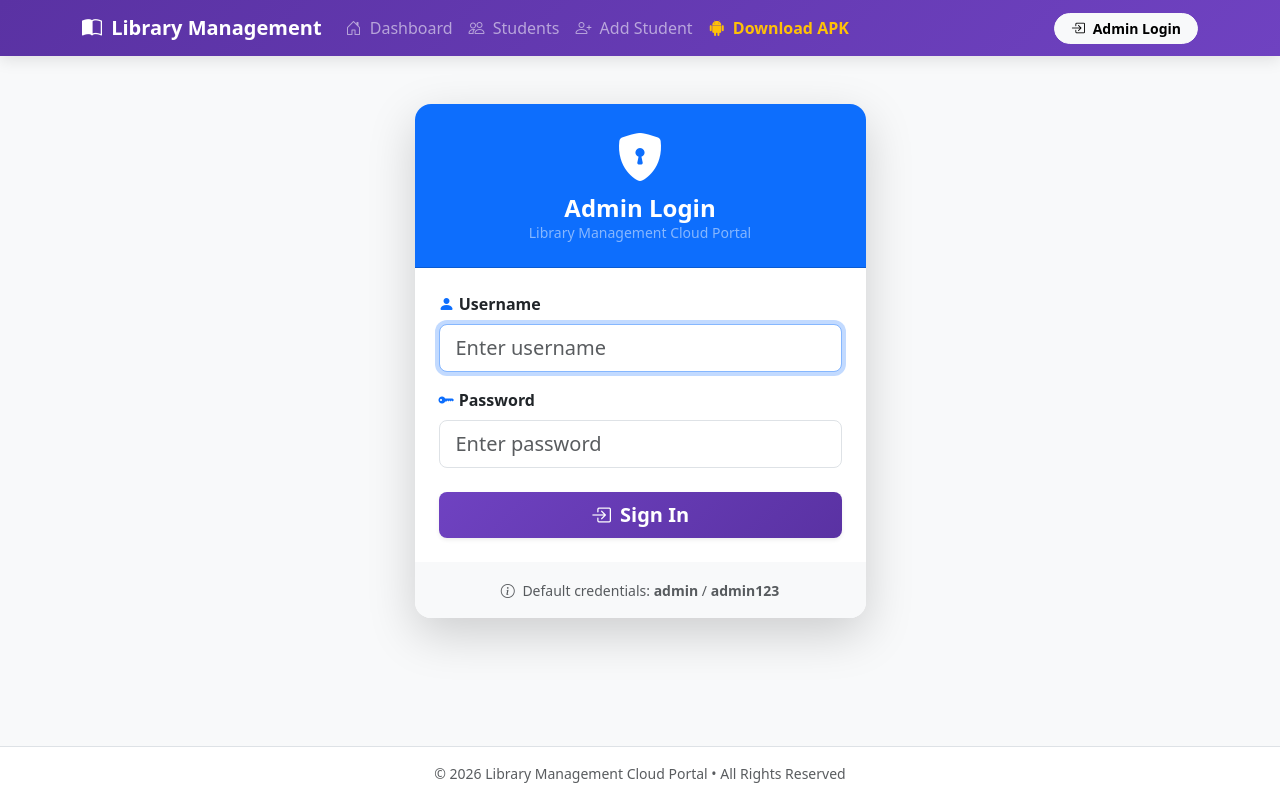
After one commit to kushbinary/library-management, a Flask app: page /login in a window 1280 px wide. The commit adds this page. Run offline with Flask 3, Linux system fonts and the light colour scheme.

Commit message:
Fix 500 Internal Server Error, add cloud DB auto-initialization and Admin Login authentication system

```diff
--- a/backend/app.py
+++ b/backend/app.py
@@ -1,38 +1,67 @@
 """
-Library Management Application - Backend API
+Library Management Application - Backend API & Cloud Portal
 
 Features:
-- Student registration with admission details
-- SQLite database persistence
+- Cloud-ready Database (PostgreSQL & SQLite auto-fallback)
+- User Authentication (Admin Login, Password hashing & session protection)
+- Student registration & seat management with admission details
 - WhatsApp integration via Twilio
-- Cron jobs for expired admission notifications
-- REST API endpoints
+- Expiry notification tracking & cron endpoints
+- REST API for Mobile App synchronization
+- Direct Android APK distribution
 """
 
 import os
 import datetime
-from flask import Flask, jsonify, request, render_template, flash, redirect, url_for, send_from_directory
+from functools import wraps
+from flask import Flask, jsonify, request, render_template, flash, redirect, url_for, send_from_directory, session
 from flask_sqlalchemy import SQLAlchemy
 from flask_cors import CORS
-from twilio.rest import Client
+from werkzeug.security import generate_password_hash, check_password_hash
 
-# Load environment variables
+# ----------------- App Configuration -----------------
+app = Flask(__name__, template_folder='templates', static_folder='static')
+app.config['SECRET_KEY'] = os.environ.get('SECRET_KEY', 'library-secret-key-cloud-2026')
+
+# Database configuration: Cloud PostgreSQL or SQLite fallback
+database_url = os.environ.get('DATABASE_URL')
+if database_url:
+    if database_url.startswith("postgres://"):
+        database_url = database_url.replace("postgres://", "postgresql://", 1)
+    app.config['SQLALCHEMY_DATABASE_URI'] = database_url
+else:
+    # Ensure database path is always absolute in the backend folder
+    db_path = os.path.join(os.path.abspath(os.path.dirname(__file__)), 'library.db')
+    app.config['SQLALCHEMY_DATABASE_URI'] = f'sqlite:///{db_path}'
+
+app.config['SQLALCHEMY_TRACK_MODIFICATIONS'] = False
+CORS(app)
+db = SQLAlchemy(app)
+
+# Load Twilio environment variables
 TWILIO_ACCOUNT_SID = os.environ.get('TWILIO_ACCOUNT_SID', 'your_twilio_account_sid_here')
 TWILIO_AUTH_TOKEN = os.environ.get('TWILIO_AUTH_TOKEN', 'your_twilio_auth_token_here')
 TWILIO_WHATSAPP_NUMBER = os.environ.get('TWILIO_WHATSAPP_NUMBER', 'whatsapp:+14155238886')
 ADMIN_PHONE_NUMBER = os.environ.get('ADMIN_PHONE_NUMBER', 'whatsapp:+919999999999')
 
-app = Flask(__name__, template_folder='templates', static_folder='static')
-app.config['SECRET_KEY'] = 'dev-secret-key-change-in-production'
-app.config['SQLALCHEMY_DATABASE_URI'] = 'sqlite:///library.db'
-app.config['SQLALCHEMY_TRACK_MODIFICATIONS'] = False
-CORS(app)
-db = SQLAlchemy(app)
+LIBRARY_CONFIG = {'total_seats': 50}
 
 # ==================== Database Models ====================
 
-# Library settings - total seat capacity
-LIBRARY_CONFIG = {'total_seats': 50}  # Adjust as needed
+class AdminUser(db.Model):
+    __tablename__ = 'admin_users'
+
+    id = db.Column(db.Integer, primary_key=True)
+    username = db.Column(db.String(80), unique=True, nullable=False)
+    password_hash = db.Column(db.String(256), nullable=False)
+    created_at = db.Column(db.DateTime, default=datetime.datetime.utcnow)
+
+    def set_password(self, password):
+        self.password_hash = generate_password_hash(password)
+
+    def check_password(self, password):
+        return check_password_hash(self.password_hash, password)
+
 
 class Student(db.Model):
     __tablename__ = 'students'
@@ -63,10 +92,9 @@ class Student(db.Model):
         }
 
     def get_seat_status(self):
-        """Returns seat availability status"""
-        filled_seats = len(Student.query.all())
+        filled_seats = Student.query.count()
         total = LIBRARY_CONFIG['total_seats']
-        return {'filled': filled_seats, 'total': total, 'available': total - filled_seats}
+        return {'filled': filled_seats, 'total': total, 'available': max(0, total - filled_seats)}
 
     def days_remaining(self):
         if self.expiry_date:
@@ -80,83 +108,133 @@ class Student(db.Model):
         return False
 
 
+# ==================== Database Auto-Initialization ====================
+
+with app.app_context():
+    db.create_all()
+    # Create default admin account if not already created
+    default_admin_username = os.environ.get('ADMIN_USERNAME', 'admin')
+    default_admin_password = os.environ.get('ADMIN_PASSWORD', 'admin123')
+    existing_admin = AdminUser.query.filter_by(username=default_admin_username).first()
+    if not existing_admin:
+        new_admin = AdminUser(username=default_admin_username)
+        new_admin.set_password(default_admin_password)
+        db.session.add(new_admin)
+        db.session.commit()
+        print(f"[AUTH] Default admin created -> Username: {default_admin_username}")
+
+
+# ==================== Authentication Decorator ====================
+
+def login_required(f):
+    @wraps(f)
+    def decorated_function(*args, **kwargs):
+        if 'admin_user' not in session:
+            flash('Please log in with your username and password to access this page.', 'warning')
+            return redirect(url_for('login', next=request.url))
+        return f(*args, **kwargs)
+    return decorated_function
+
+
 # ==================== WhatsApp Service ====================
 
 def send_whatsapp_message(student_name, student_phone, message_type='registration'):
-    """
-    Send WhatsApp message via Twilio
-    Requires valid Twilio Account SID, Auth Token, and WhatsApp number
-    """
-    # In production, uncomment below:
-    # client = Client(TWILIO_ACCOUNT_SID, TWILIO_AUTH_TOKEN)
-    # client.messages.create(
-    #     body=message,
-    #     from_=TWILIO_WHATSAPP_NUMBER,
-    #     to=f'whatsapp:+91{student_phone}'
-    # )
-
-    # Development mode - log message
     if message_type == 'registration':
         message = (
             f"🌟 नई लाइब्रेरी रजिस्ट्रेशन 🎉\n\n"
-            f"नमस्त्र, {student_name}!\n"
+            f"नमस्ते, {student_name}!\n"
             f"आपका लाइब्रेरी मेंबरशिप सफलतापूर्वक रजिस्टर हो गई है।\n\n"
-            f"अपना सम्मान: एक धन्यवाद! 🙏"
+            f"धन्यवाद! 🙏"
         )
     elif message_type == 'expiry_warning':
         message = (
             f"⚠️ लाइब्रेरी मेम्बरशिप समाप्ति सूचना ⚠️\n\n"
-            f"नमस्त्र,\n"
+            f"नमस्ते {student_name},\n"
             f"आपका लाइब्रेरी मेम्बरशिप {datetime.date.today().strftime('%d %B %Y')} को समाप्त हो रहा है।\n"
-            f"कृपया नए से आवंटित करने के लिए संपर्क करें।\n\n"
+            f"कृपया नए से रिन्यू कराने के लिए संपर्क करें।\n\n"
             f"धन्यवाद! 🙏"
         )
+    else:
+        message = f"Library notification for {student_name}"
 
-    # Print message for development/testing
-    print(f"[WHATSAPP MESSAGE SENT]\nTo: {student_phone}\nType: {message_type}\nMessage:\n{message}\n")
-    return f"Message sent to {student_phone}"
+    print(f"[WHATSAPP MESSAGE SENT] To: {student_phone} | Type: {message_type}\n{message}\n")
+    return f"Message processed for {student_phone}"
 
 
-# ==================== Routes - Frontend & APK ====================
+# ==================== Authentication Routes ====================
+
+@app.route('/login', methods=['GET', 'POST'])
+def login():
+    if request.method == 'POST':
+        username = request.form.get('username', '').strip()
+        password = request.form.get('password', '').strip()
+
+        user = AdminUser.query.filter_by(username=username).first()
+        if user and user.check_password(password):
+            session['admin_user'] = user.username
+            session['user_id'] = user.id
+            flash(f'Welcome back, {user.username}!', 'success')
+            next_page = request.form.get('next') or url_for('student_list')
+            return redirect(next_page)
+        else:
+            flash('Invalid username or password. Please try again.', 'danger')
+
+    return render_template('login.html')
+
+
+@app.route('/logout')
+def logout():
+    session.pop('admin_user', None)
+    session.pop('user_id', None)
+    flash('You have been logged out successfully.', 'info')
+    return redirect(url_for('login'))
+
+
+@app.route('/change_password', methods=['GET', 'POST'])
+@login_required
+def change_password():
+    if request.method == 'POST':
+        current_password = request.form.get('current_password', '').strip()
+        new_password = request.form.get('new_password', '').strip()
+        confirm_password = request.form.get('confirm_password', '').strip()
+
+        user = AdminUser.query.filter_by(username=session['admin_user']).first()
+        if not user or not user.check_password(current_password):
+            flash('Current password is incorrect.', 'danger')
+            return render_template('change_password.html')
+
+        if new_password != confirm_password:
+            flash('New passwords do not match.', 'warning')
+            return render_template('change_password.html')
+
+        if len(new_password) < 4:
+            flash('Password must be at least 4 characters long.', 'warning')
+            return render_template('change_password.html')
+
+        user.set_password(new_password)
+        db.session.commit()
+        flash('Password changed successfully!', 'success')
+        return redirect(url_for('student_list'))
+
+    return render_template('change_password.html')
+
+
+# ==================== Frontend Routes ====================
 
 @app.route('/')
 def index():
     return render_template('index.html')
 
 
-@app.route('/download-apk')
-@app.route('/download/LibraryHubPro.apk')
-def download_apk():
-    static_dir = os.path.join(app.root_path, 'static')
-    for fname in ['LibraryHubPro_v1.0.apk', 'LibraryHubPro.apk', 'MyLibbook_v1.0.apk']:
-        if os.path.exists(os.path.join(static_dir, fname)):
-            return send_from_directory(static_dir, fname, as_attachment=True, download_name='LibraryHubPro_v1.0.apk')
-    parent_dir = os.path.abspath(os.path.join(app.root_path, '..'))
-    for fname in ['LibraryHubPro_v1.0.apk', 'LibraryHubPro.apk', 'MyLibbook_v1.0.apk']:
-        if os.path.exists(os.path.join(parent_dir, fname)):
-            return send_from_directory(parent_dir, fname, as_attachment=True, download_name='LibraryHubPro_v1.0.apk')
-    return "APK not found on server", 404
-
-
-@app.route('/download/MyLibbook.apk')
-def download_mylibbook_apk():
-    static_dir = os.path.join(app.root_path, 'static')
-    if os.path.exists(os.path.join(static_dir, 'MyLibbook_v1.0.apk')):
-        return send_from_directory(static_dir, 'MyLibbook_v1.0.apk', as_attachment=True, download_name='MyLibbook_v1.0.apk')
-    parent_dir = os.path.abspath(os.path.join(app.root_path, '..'))
-    if os.path.exists(os.path.join(parent_dir, 'MyLibbook_v1.0.apk')):
-        return send_from_directory(parent_dir, 'MyLibbook_v1.0.apk', as_attachment=True, download_name='MyLibbook_v1.0.apk')
-    return "APK not found on server", 404
-
-
-
 @app.route('/students')
+@login_required
 def student_list():
     students = Student.query.order_by(Student.created_at.desc()).all()
     return render_template('students.html', students=students)
 
 
 @app.route('/add_student', methods=['GET', 'POST'])
+@login_required
 def add_student():
     if request.method == 'POST':
         name = request.form.get('name')
@@ -167,8 +245,18 @@ def add_student():
         seat_number = request.form.get('seat_number')
         expiry_date_str = request.form.get('expiry_date')
 
-        admission_date = datetime.datetime.strptime(admission_date_str, '%Y-%m-%d').date()
-        expiry_date = datetime.datetime.strptime(expiry_date_str, '%Y-%m-%d').date()
+        try:
+            admission_date = datetime.datetime.strptime(admission_date_str, '%Y-%m-%d').date()
+            expiry_date = datetime.datetime.strptime(expiry_date_str, '%Y-%m-%d').date()
+        except (ValueError, TypeError):
+            flash('Invalid date format. Please select valid dates.', 'danger')
+            return render_template('add_student.html')
+
+        # Check if seat is already occupied
+        existing_seat = Student.query.filter_by(seat_number=seat_number).first()
+        if existing_seat:
+            flash(f'Seat {seat_number} is already assigned to {existing_seat.name}. Please pick another seat.', 'danger')
+            return render_template('add_student.html')
 
         student = Student(
             name=name,
@@ -192,23 +280,68 @@ def add_student():
 
 
 @app.route('/student/<int:student_id>')
+@login_required
 def view_student(student_id):
     student = db.get_or_404(Student, student_id)
     return render_template('student_profile.html', student=student)
 
 
 @app.route('/student/<int:student_id>/send_reminder')
+@login_required
 def send_reminder(student_id):
     student = db.get_or_404(Student, student_id)
     if student.is_expired():
         send_whatsapp_message(student.name, student.phone, 'expiry_warning')
-        flash(f'Expiry reminder sent to {student.name}!')
+        flash(f'Expiry reminder sent to {student.name}!', 'success')
     else:
-        flash(f'{student.name} membership has not expired yet!')
+        flash(f'{student.name}\'s membership has not expired yet!', 'info')
     return redirect(url_for('view_student', student_id=student_id))
 
 
-# ==================== API Routes ====================
+# ==================== APK Download Routes ====================
+
+@app.route('/download-apk')
+@app.route('/download/LibraryHubPro.apk')
+def download_apk():
+    static_dir = os.path.join(app.root_path, 'static')
+    for fname in ['LibraryHubPro_v1.0.apk', 'LibraryHubPro.apk', 'MyLibbook_v1.0.apk']:
+        if os.path.exists(os.path.join(static_dir, fname)):
+            return send_from_directory(static_dir, fname, as_attachment=True, download_name='LibraryHubPro_v1.0.apk')
+    parent_dir = os.path.abspath(os.path.join(app.root_path, '..'))
+    for fname in ['LibraryHubPro_v1.0.apk', 'LibraryHubPro.apk', 'MyLibbook_v1.0.apk']:
+        if os.path.exists(os.path.join(parent_dir, fname)):
+            return send_from_directory(parent_dir, fname, as_attachment=True, download_name='LibraryHubPro_v1.0.apk')
+    return "APK file not found on server", 404
+
+
+@app.route('/download/MyLibbook.apk')
+def download_mylibbook_apk():
+    static_dir = os.path.join(app.root_path, 'static')
+    if os.path.exists(os.path.join(static_dir, 'MyLibbook_v1.0.apk')):
+        return send_from_directory(static_dir, 'MyLibbook_v1.0.apk', as_attachment=True, download_name='MyLibbook_v1.0.apk')
+    parent_dir = os.path.abspath(os.path.join(app.root_path, '..'))
+    if os.path.exists(os.path.join(parent_dir, 'MyLibbook_v1.0.apk')):
+        return send_from_directory(parent_dir, 'MyLibbook_v1.0.apk', as_attachment=True, download_name='MyLibbook_v1.0.apk')
+    return "APK not found on server", 404
+
+
+# ==================== REST API Routes ====================
+
+@app.route('/api/login', methods=['POST'])
+def api_login():
+    data = request.json or {}
+    username = data.get('username', '').strip()
+    password = data.get('password', '').strip()
+
+    user = AdminUser.query.filter_by(username=username).first()
+    if user and user.check_password(password):
+        return jsonify({
+            'success': True,
+            'message': 'Login successful',
+            'username': user.username
+        }), 200
+    return jsonify({'success': False, 'error': 'Invalid username or password'}), 401
+
 
 @app.route('/api/students', methods=['GET'])
 def api_get_students():
@@ -218,7 +351,7 @@ def api_get_students():
 
 @app.route('/api/students', methods=['POST'])
 def api_add_student():
-    data = request.json
+    data = request.json or {}
     required_fields = ['name', 'email', 'phone', 'admission_date', 'timing', 'seat_number', 'expiry_date']
     missing = [f for f in required_fields if not data.get(f)]
 
@@ -228,7 +361,7 @@ def api_add_student():
     try:
         admission_date = datetime.datetime.strptime(data['admission_date'], '%Y-%m-%d').date()
         expiry_date = datetime.datetime.strptime(data['expiry_date'], '%Y-%m-%d').date()
-    except ValueError:
+    except (ValueError, TypeError):
         return jsonify({'error': 'Invalid date format. Use YYYY-MM-DD.'}), 400
 
     student = Student(
@@ -263,15 +396,10 @@ def api_send_expiry_notifications():
     return jsonify({'message': f'Sent notifications to {len(expired)} expired memberships.'})
 
 
-# ==================== Scheduled Task ====================
-
 @app.route('/cron/send_expired_notifications')
 def cron_send_expired_notifications():
-    """This endpoint can be called by a cron job to send expired notifications daily"""
     return api_send_expiry_notifications()
 
 
 if __name__ == '__main__':
-    with app.app_context():
-        db.create_all()
     app.run(host='0.0.0.0', port=5000, debug=True)
--- a/backend/requirements.txt
+++ b/backend/requirements.txt
@@ -4,3 +4,4 @@ Flask-CORS>=4.0.0
 gunicorn>=21.2.0
 twilio>=8.10.0
 Werkzeug>=3.0.1
+psycopg2-binary>=2.9.9
--- a/backend/templates/base.html
+++ b/backend/templates/base.html
@@ -11,42 +11,93 @@
             --primary: #6f42c1;
             --primary-dark: #5a32a3;
         }
+        body {
+            background-color: #f8f9fa;
+            min-height: 100vh;
+            display: flex;
+            flex-direction: column;
+        }
+        .navbar-custom {
+            background: linear-gradient(135deg, #5a32a3, #6f42c1);
+            box-shadow: 0 4px 15px rgba(0,0,0,0.1);
+        }
         .card {
             transition: transform 0.2s, box-shadow 0.2s;
         }
         .card:hover {
             transform: translateY(-2px);
-            box-shadow: 0 8px 25px rgba(0,0,0,0.15);
+            box-shadow: 0 8px 25px rgba(0,0,0,0.12);
         }
         .btn-primary {
             background: linear-gradient(135deg, var(--primary), var(--primary-dark));
             border: none;
         }
+        .btn-primary:hover {
+            background: linear-gradient(135deg, var(--primary-dark), #4a2588);
+        }
         .status-badge {
             font-size: 0.85rem;
             padding: 0.4em 0.8em;
+        }
+        main {
+            flex: 1;
+        }
+        footer {
+            margin-top: auto;
         }
     </style>
     {% block extra_css %}{% endblock %}
 </head>
 <body>
-    <nav class="navbar navbar-expand-lg navbar-dark bg-primary mb-4">
+    <nav class="navbar navbar-expand-lg navbar-dark navbar-custom mb-4 sticky-top">
         <div class="container">
-            <a class="navbar-brand" href="{{ url_for('index') }}">
-                <i class="bi bi-book"></i> Library Management
+            <a class="navbar-brand fw-bold" href="{{ url_for('index') }}">
+                <i class="bi bi-book-half me-1"></i> Library Management
             </a>
-            <div class="navbar-nav">
-                <a class="nav-link" href="{{ url_for('student_list') }}">Students</a>
-                <a class="nav-link" href="{{ url_for('add_student') }}">Add Student</a>
+            <button class="navbar-toggler" type="button" data-bs-dismiss="collapse" data-bs-target="#navbarMenu" aria-controls="navbarMenu" aria-expanded="false" aria-label="Toggle navigation">
+                <span class="navbar-toggler-icon"></span>
+            </button>
+            <div class="collapse navbar-collapse" id="navbarMenu">
+                <ul class="navbar-nav me-auto mb-2 mb-lg-0">
+                    <li class="nav-item">
+                        <a class="nav-link" href="{{ url_for('index') }}"><i class="bi bi-house-door me-1"></i> Dashboard</a>
+                    </li>
+                    <li class="nav-item">
+                        <a class="nav-link" href="{{ url_for('student_list') }}"><i class="bi bi-people me-1"></i> Students</a>
+                    </li>
+                    <li class="nav-item">
+                        <a class="nav-link" href="{{ url_for('add_student') }}"><i class="bi bi-person-plus me-1"></i> Add Student</a>
+                    </li>
+                    <li class="nav-item">
+                        <a class="nav-link text-warning fw-semibold" href="{{ url_for('download_apk') }}"><i class="bi bi-android2 me-1"></i> Download APK</a>
+                    </li>
+                </ul>
+                <div class="d-flex align-items-center gap-2">
+                    {% if session.get('admin_user') %}
+                        <span class="badge bg-light text-dark py-2 px-3 rounded-pill fw-semibold">
+                            <i class="bi bi-person-check-fill text-primary me-1"></i> {{ session.get('admin_user') }}
+                        </span>
+                        <a href="{{ url_for('change_password') }}" class="btn btn-outline-light btn-sm rounded-pill" title="Change Password">
+                            <i class="bi bi-key-fill"></i>
+                        </a>
+                        <a href="{{ url_for('logout') }}" class="btn btn-danger btn-sm rounded-pill px-3">
+                            <i class="bi bi-box-arrow-right me-1"></i> Logout
+                        </a>
+                    {% else %}
+                        <a href="{{ url_for('login') }}" class="btn btn-light btn-sm rounded-pill px-3 fw-semibold">
+                            <i class="bi bi-box-arrow-in-right me-1"></i> Admin Login
+                        </a>
+                    {% endif %}
+                </div>
             </div>
         </div>
     </nav>
 
-    <main class="container">
+    <main class="container mb-5">
         {% with messages = get_flashed_messages(with_categories=true) %}
             {% if messages %}
                 {% for category, message in messages %}
-                    <div class="alert alert-{{ category }} alert-dismissible fade show" role="alert">
+                    <div class="alert alert-{{ category if category != 'error' else 'danger' }} alert-dismissible fade show rounded-3 shadow-sm" role="alert">
                         {{ message }}
                         <button type="button" class="btn-close" data-bs-dismiss="alert"></button>
                     </div>
@@ -57,6 +108,12 @@
         {% block content %}{% endblock %}
     </main>
 
+    <footer class="bg-white py-3 border-top text-center text-muted small">
+        <div class="container">
+            <span>&copy; {{ now_year if now_year else '2026' }} Library Management Cloud Portal &bull; All Rights Reserved</span>
+        </div>
+    </footer>
+
     <script src="https://cdn.jsdelivr.net/npm/bootstrap@5.3.3/dist/js/bootstrap.bundle.min.js"></script>
     {% block extra_js %}{% endblock %}
 </body>
--- /dev/null
+++ b/backend/templates/login.html
@@ -0,0 +1,45 @@
+{% extends 'base.html' %}
+
+{% block title %}Admin Login - Library Management{% endblock %}
+
+{% block content %}
+<div class="row justify-content-center mt-4">
+    <div class="col-md-6 col-lg-5">
+        <div class="card shadow-lg border-0 rounded-4">
+            <div class="card-header bg-primary text-white text-center py-4 rounded-top-4">
+                <i class="bi bi-shield-lock-fill display-5 d-block mb-2"></i>
+                <h4 class="mb-0 fw-bold">Admin Login</h4>
+                <p class="small text-white-50 mb-0">Library Management Cloud Portal</p>
+            </div>
+            <div class="card-body p-4">
+                <form method="POST" action="{{ url_for('login') }}">
+                    <input type="hidden" name="next" value="{{ request.args.get('next', '') }}">
+
+                    <div class="mb-3">
+                        <label for="username" class="form-label fw-semibold">
+                            <i class="bi bi-person-fill text-primary"></i> Username
+                        </label>
+                        <input type="text" class="form-control form-control-lg rounded-3" id="username" name="username" placeholder="Enter username" required autofocus>
+                    </div>
+
+                    <div class="mb-4">
+                        <label for="password" class="form-label fw-semibold">
+                            <i class="bi bi-key-fill text-primary"></i> Password
+                        </label>
+                        <input type="password" class="form-control form-control-lg rounded-3" id="password" name="password" placeholder="Enter password" required>
+                    </div>
+
+                    <button type="submit" class="btn btn-primary btn-lg w-100 rounded-3 fw-bold py-2 shadow-sm">
+                        <i class="bi bi-box-arrow-in-right me-1"></i> Sign In
+                    </button>
+                </form>
+            </div>
+            <div class="card-footer bg-light text-center py-3 rounded-bottom-4 border-0">
+                <small class="text-muted">
+                    <i class="bi bi-info-circle me-1"></i> Default credentials: <strong>admin</strong> / <strong>admin123</strong>
+                </small>
+            </div>
+        </div>
+    </div>
+</div>
+{% endblock %}
--- a/requirements.txt
+++ b/requirements.txt
@@ -4,3 +4,4 @@ Flask-CORS>=4.0.0
 gunicorn>=21.2.0
 twilio>=8.10.0
 Werkzeug>=3.0.1
+psycopg2-binary>=2.9.9
```
Also changed, not shown: backend/templates/change_password.html (added, +35 -0 lines).
